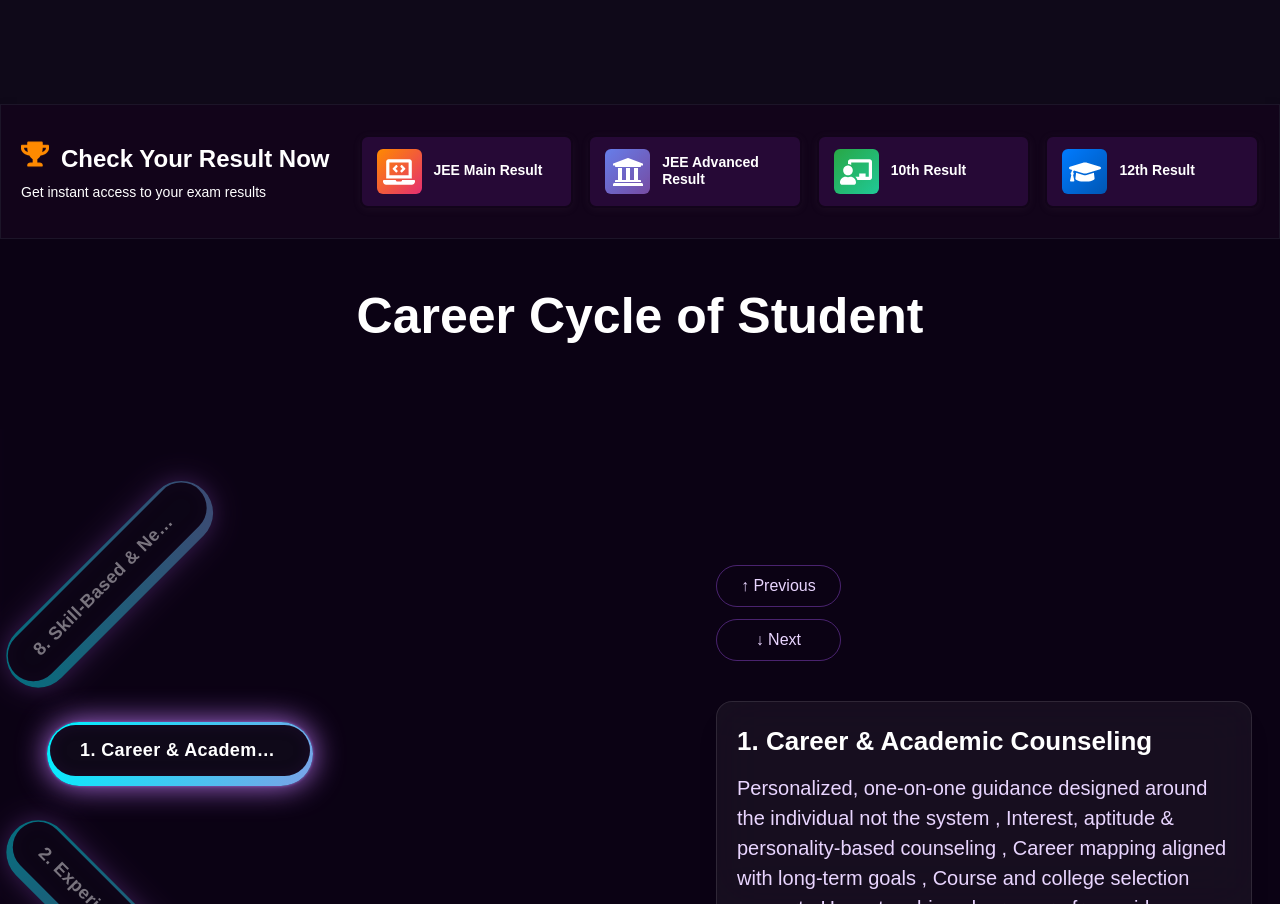
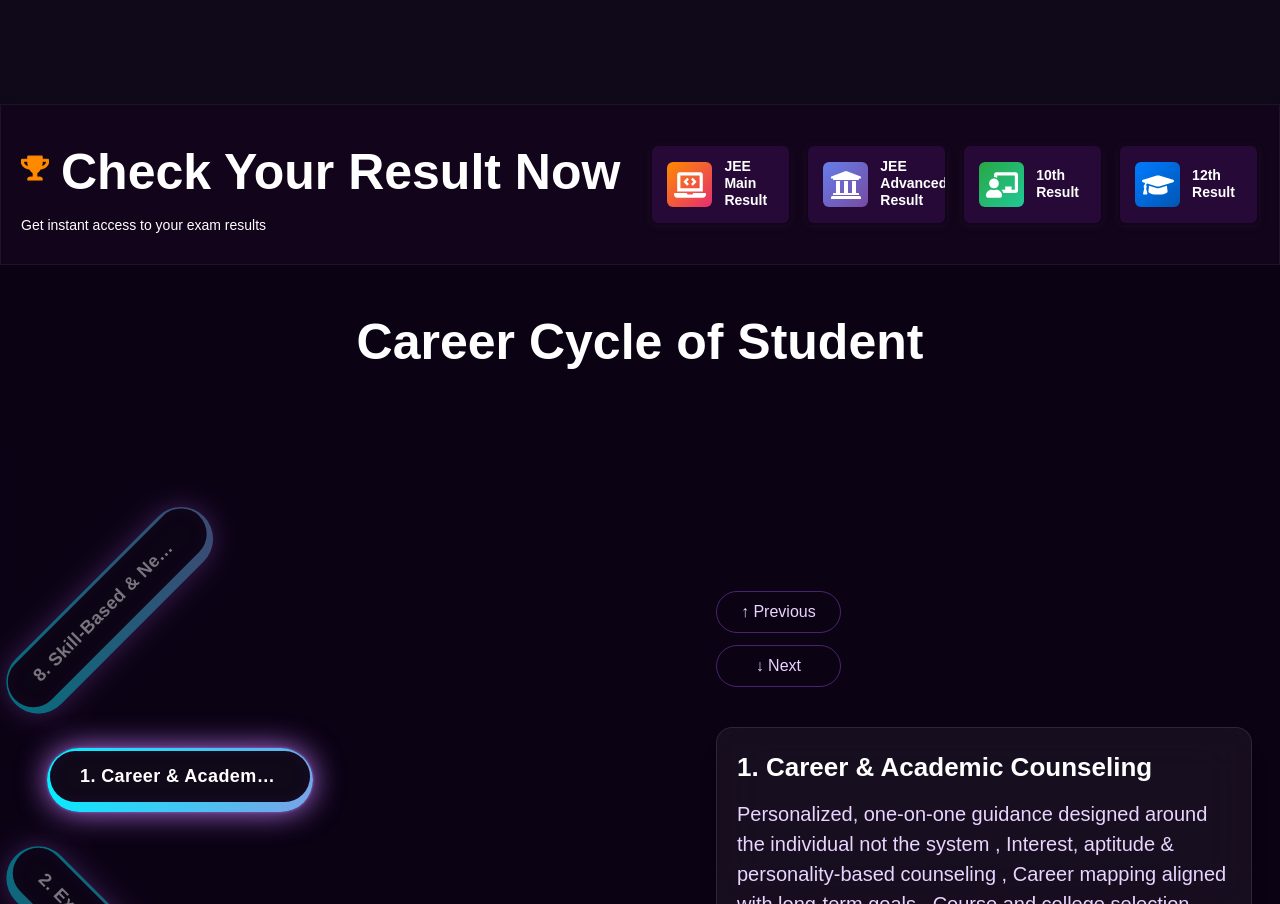
Before and after one commit to Ritesh1927/udaan00, a React (Create React App) app: page / in a window 1280 px wide. Shown: the part 1080-1984 px from the top of the page. Built offline with nearby package versions, Linux system fonts and the light colour scheme.

Commit message:
adding sip page

```diff
--- a/src/component/resultcards/ResultCards.jsx
+++ b/src/component/resultcards/ResultCards.jsx
@@ -51,7 +51,9 @@
             <i className="fas fa-trophy">
               <FaTrophy />
             </i>
-            <span>Check Your Result Now</span>
+            <h1 className="text-center font-semibold text-white text-[28px] sm:text-[34px] lg:text-[50px]">
+              Check Your Result Now
+            </h1>
           </div>
           <div className="ribbon-subtitle">
             Get instant access to your exam results
```
Also changed, not shown: 14 other files (tests, documents, lock files or other folders).
